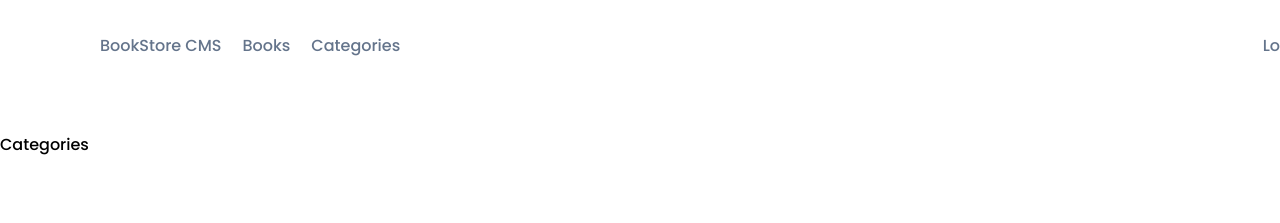
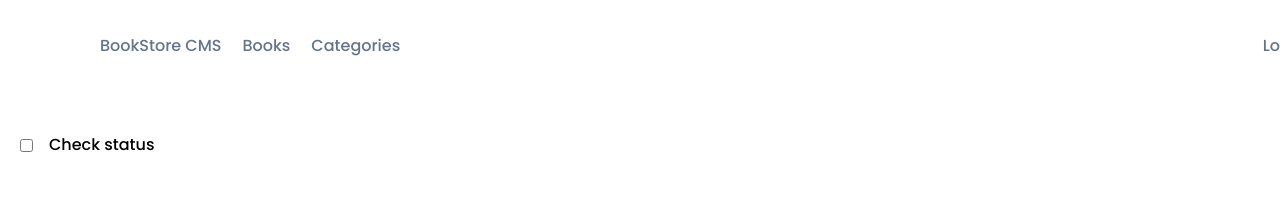
Before and after one commit to mwafrika/book-store-react, a React (Create React App) app: page /categories in a window 1280 px wide. Shown: the top 223 px of the page. Built offline with nearby package versions, Linux system fonts and the light colour scheme.

Commit message:
Add check status for the category

```diff
--- a/src/components/categories/index.jsx
+++ b/src/components/categories/index.jsx
@@ -1,10 +1,14 @@
+/* eslint-disable jsx-quotes */
 import React from 'react';
 import Header from '../header';
 
 const index = () => (
   <>
     <Header />
-    <div>Categories</div>
+    <div className='flex justify-start items-center ml-5 gap-x-4'>
+      <input type='checkbox' id='status' value='status' />
+      <h1>Check status</h1>
+    </div>
   </>
 );
 
```
